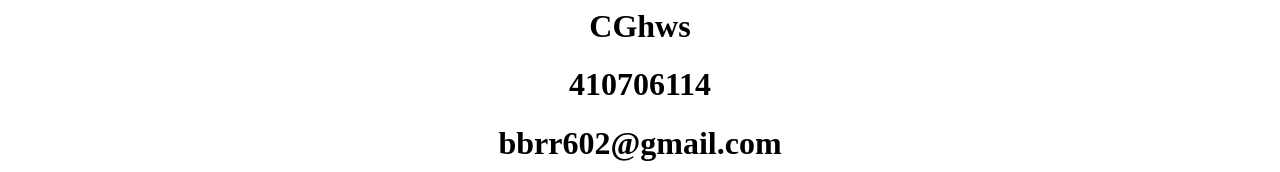
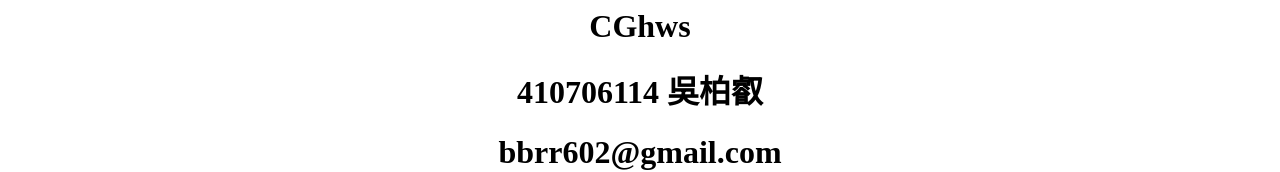
Before and after one commit to bbrr0704/CGhws, a plain HTML site: page index.html in a window 1280 px wide. Shown: the top 172 px of the page. Drawn offline with Linux system fonts and the light colour scheme.

Commit message:
Update index.html

```diff
--- a/index.html
+++ b/index.html
@@ -1,7 +1,7 @@
 
 <h1 align="center"><font face="Bookman Old Style">CGhws</font>
 </h1>
-<h1 align="center"><font face="Bookman Old Style">410706114</font></h1>
+<h1 align="center"><font face="Bookman Old Style">410706114 吳柏叡</font></h1>
 <h1 align="center"><font face="Bookman Old Style">bbrr602@gmail.com</font></h1>
 
 <table border="1" width="100%">
```
